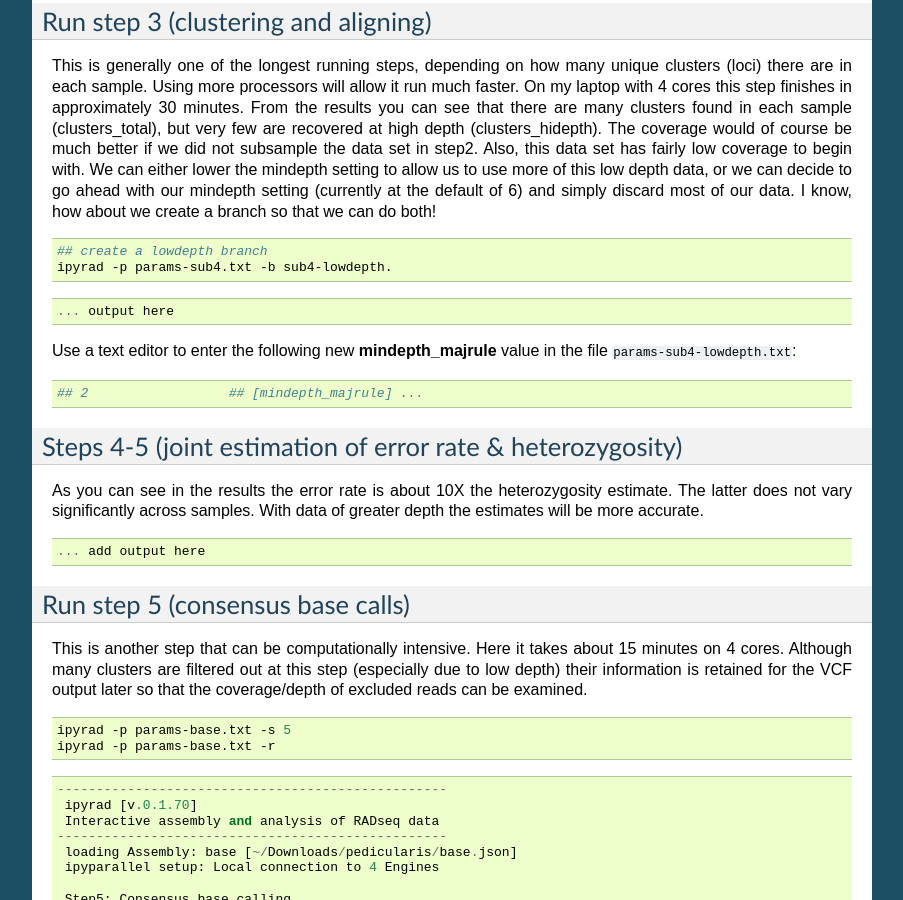
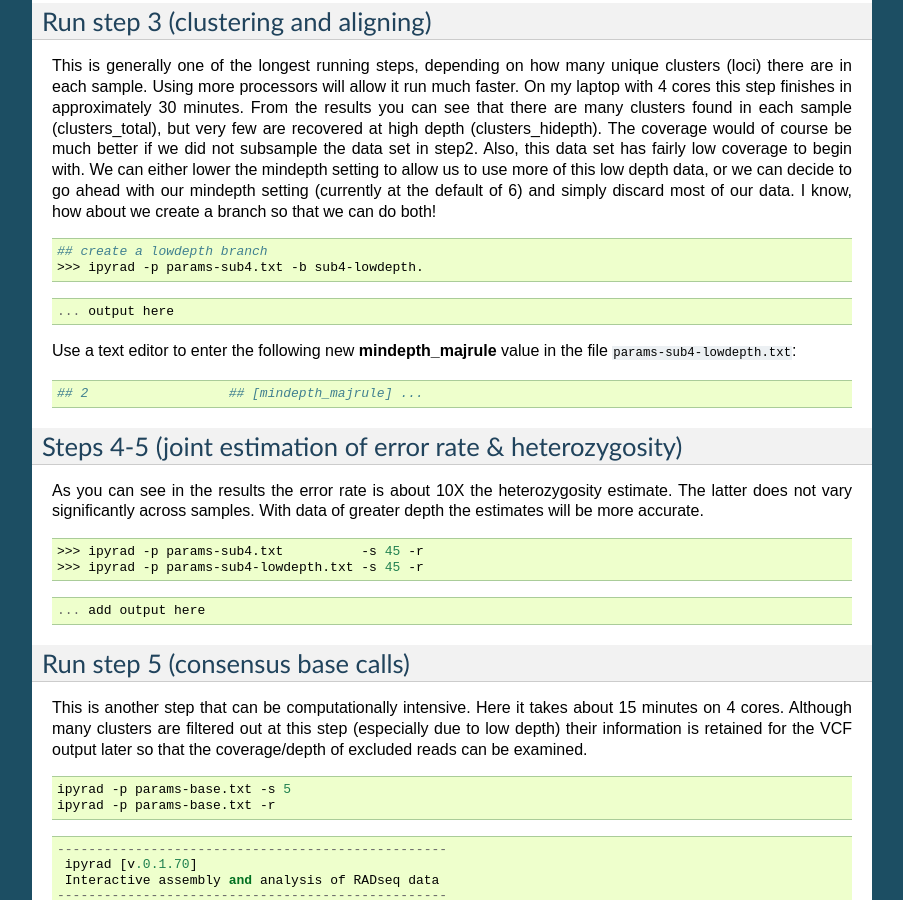
Before and after one commit to dereneaton/ipyrad, a Sphinx documentation site: the page built from docs/pedicularis_cli.rst, in a window 1280 px wide and 900 px high, scrolled down 2961 px. Shown: the whole window, without its empty margins (198-1101 px from the left). Built offline with Sphinx 7.4.7, drawn with Linux system fonts in a browser that asks for light colours; pages that are not in the unit, such as notebooks, are missing from menus; the version number is read from the project's files by our own code.

Commit message:
updating pedic tut

```diff
--- a/docs/pedicularis_cli.rst
+++ b/docs/pedicularis_cli.rst
@@ -230,7 +230,7 @@ we create a branch so that we can do both!
 .. code:: bash
 
     ## create a lowdepth branch
-    ipyrad -p params-sub4.txt -b sub4-lowdepth.
+    >>> ipyrad -p params-sub4.txt -b sub4-lowdepth.
 
 
 .. parsed-literal::
@@ -251,8 +251,9 @@ estimate. The latter does not vary significantly across samples. With
 data of greater depth the estimates will be more accurate.
 
 .. code:: bash
-    ipyrad -p params-sub4.txt          -s 45 -r
-    ipyrad -p params-sub4-lowdepth.txt -s 45 -r
+
+    >>> ipyrad -p params-sub4.txt          -s 45 -r
+    >>> ipyrad -p params-sub4-lowdepth.txt -s 45 -r
 
 
 .. parsed-literal::
```
